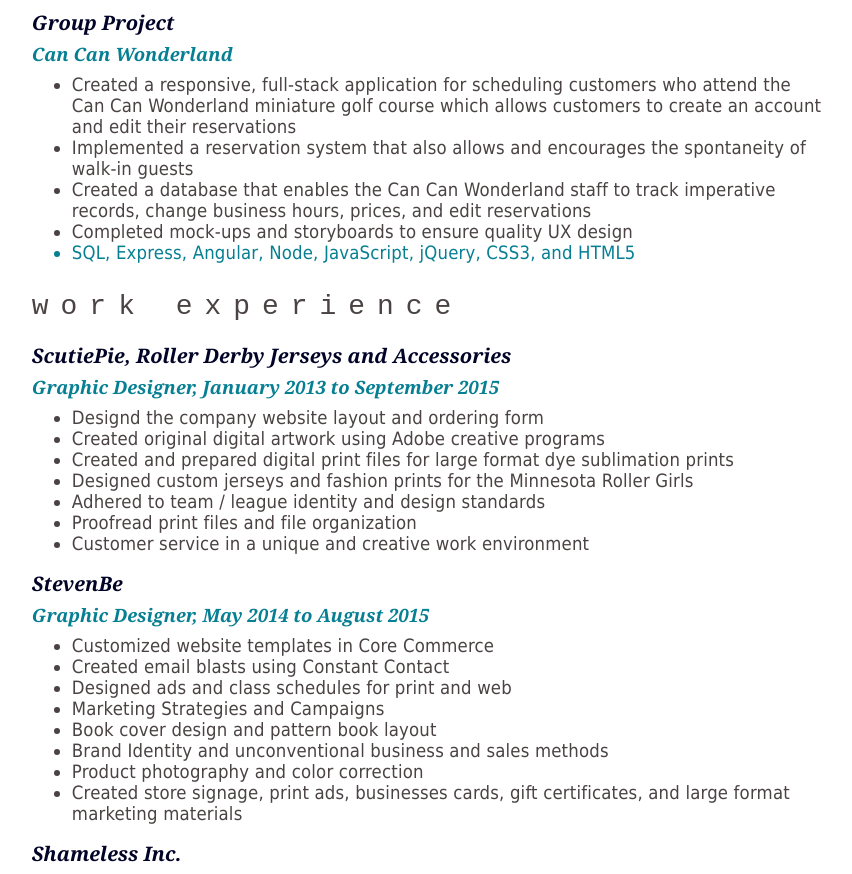
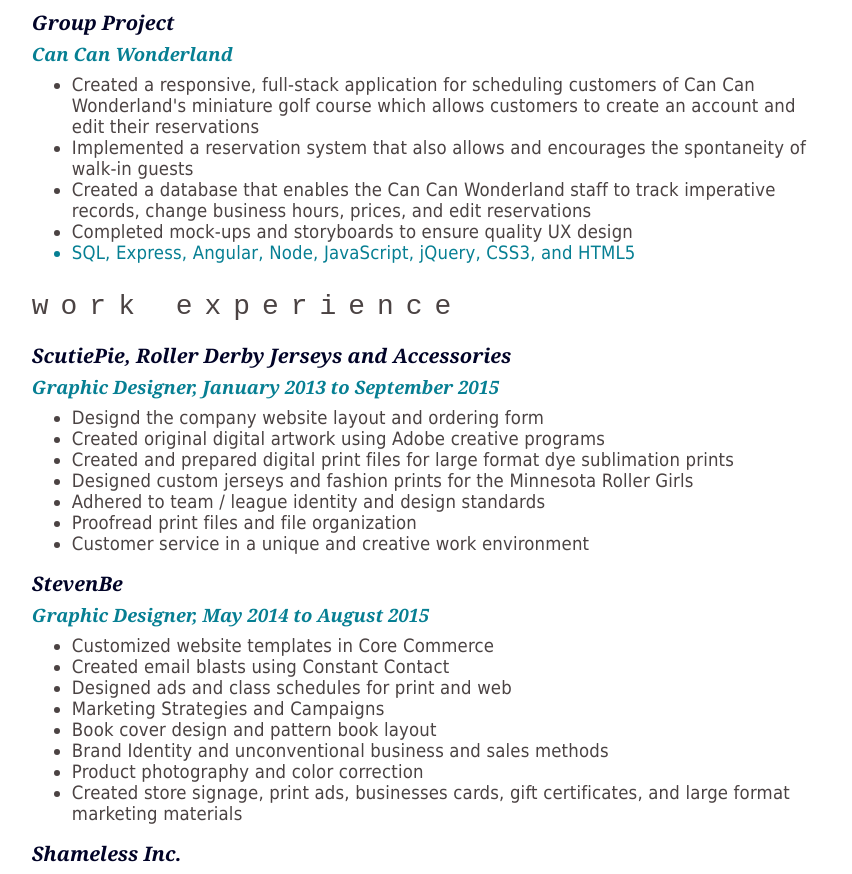
Before and after one commit to lizpiet/Heroku_Resume, a website: page public/index.html in a window 1280 px wide. Shown: the part 1162-2036 px from the top of the page, without its empty margins (210-1062 px from the left). Drawn offline with Linux system fonts and the light colour scheme.

Commit message:
January Updates part two

```diff
--- a/public/index.html
+++ b/public/index.html
@@ -131,7 +131,7 @@
     <h3> Group Project </h3>
     <h4> Can Can Wonderland </h4>
     <ul>
-        <li>Created a responsive, full-stack application for scheduling customers who attend the Can Can Wonderland miniature golf course which allows customers to create an account and edit their reservations</li>
+        <li>Created a responsive, full-stack application for scheduling customers of Can Can Wonderland's miniature golf course which allows customers to create an account and edit their reservations</li>
         <li>Implemented a reservation system that also allows and encourages the spontaneity of walk-in guests</li>
         <li>Created a database that enables the Can Can Wonderland staff to track imperative records, change
             business hours, prices, and edit reservations</li>
```
